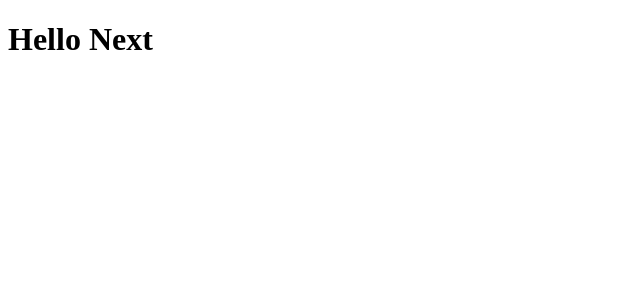
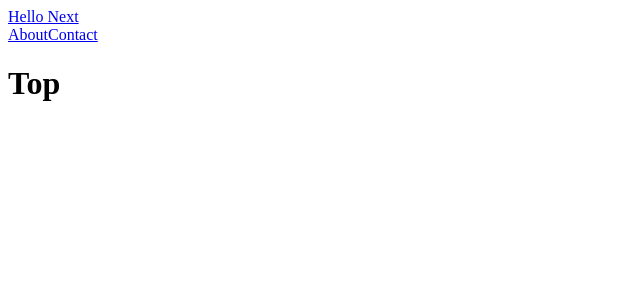
Before and after one commit to FNYukii/HelloNext, a Next.js app: page / in a window 1280 px wide. Shown: the top 300 px of the page, without its empty margins (0-640 px from the left). Built offline with nearby package versions, Linux system fonts and the light colour scheme.

Commit message:
feat: Headerコンポーネント作ってみた

```diff
--- /dev/null
+++ b/src/components/Header.tsx
@@ -0,0 +1,23 @@
+import Link from "next/link";
+
+function Header() {
+
+	return (
+
+		<header>
+
+			<div>
+
+				<Link href="/">Hello Next</Link>
+
+				<div>
+
+					<Link href="/about">About</Link>
+					<Link href="/contact">Contact</Link>
+				</div>
+			</div>
+		</header>
+	);
+}
+
+export default Header;
--- a/src/pages/index.tsx
+++ b/src/pages/index.tsx
@@ -1,3 +1,4 @@
+import Header from "@/components/Header"
 import Head from "next/head"
 
 export default function Home() {
@@ -9,7 +10,9 @@ export default function Home() {
 				<title>Hello Next</title>
 			</Head>
 
-			<h1>Hello Next</h1>
+			<Header/>
+
+			<h1>Top</h1>
 		</div>
   )
 }
```
